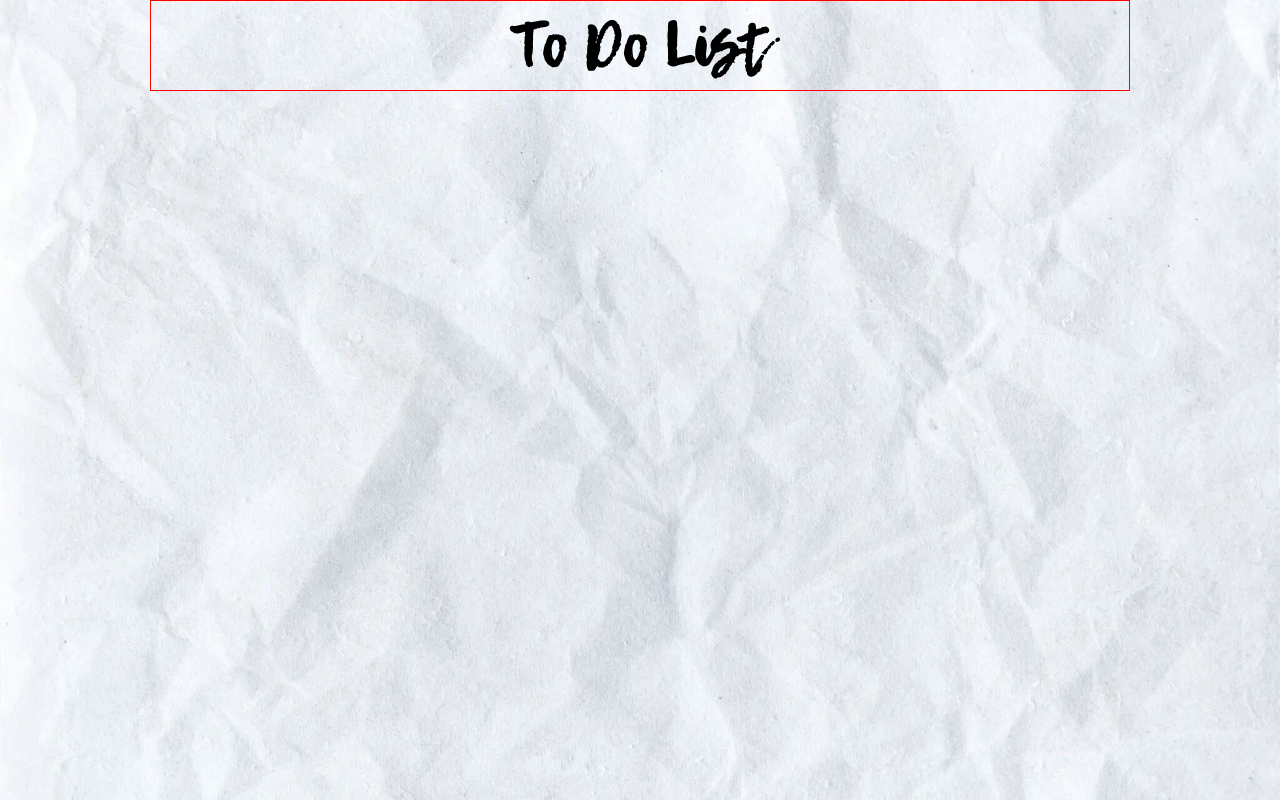
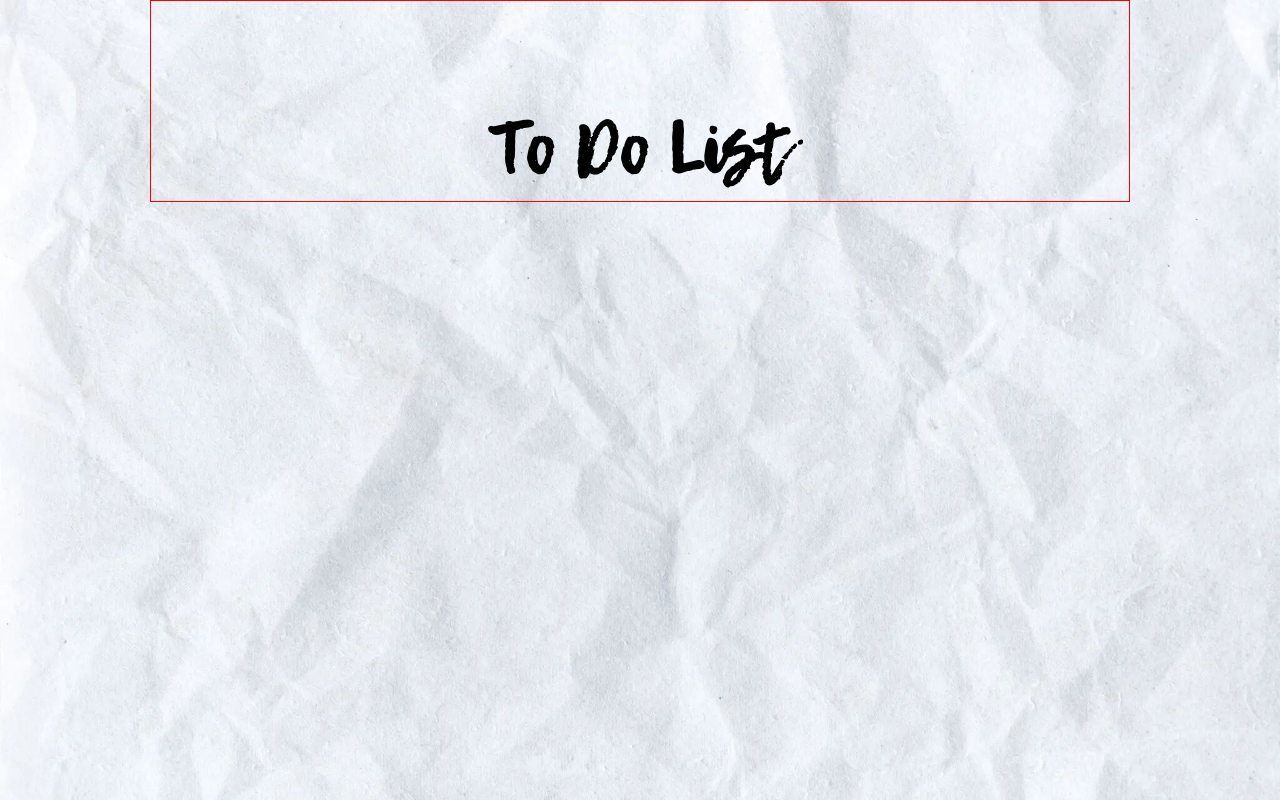
Before and after one commit to miliinbeer/todo-list, a React (Create React App) app: page / in a window 1280 px wide. Built offline with nearby package versions, Linux system fonts and the light colour scheme.

Commit message:
feat: added new styles for title

```diff
--- a/src/pages/home/index.tsx
+++ b/src/pages/home/index.tsx
@@ -1,10 +1,12 @@
 import React, { FunctionComponent } from "react";
-import { Root, Title } from "./styles";
+import { Root, Title, Items } from "./styles";
 
 export const Home: FunctionComponent = () => {
   return (
     <Root>
       <Title>To Do List</Title>
+      <Items>
+      </Items>
     </Root>
   );
 };
--- a/src/pages/home/styles.ts
+++ b/src/pages/home/styles.ts
@@ -5,7 +5,14 @@ export const Root = styled.div`
 `;
 
 export const Title = styled.h1`
-  text-align: center;
+  height: 25vh;
+  display: flex;
+  align-items: flex-end;
+  justify-content: center;
   font-family: "LemonTuesday", sans-serif;
-  font-size: 60px;
+  font-size: 70px;
 `;
+
+export const Items = styled.div`
+
+`
```
